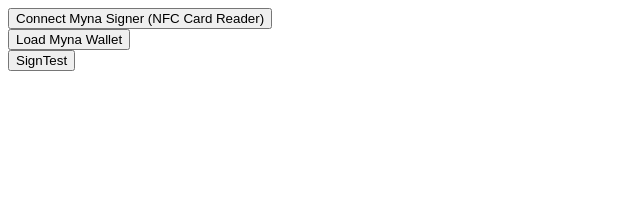
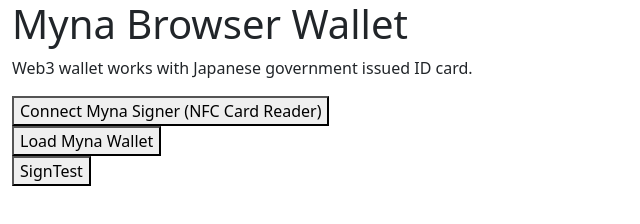
Before and after one commit to a42io/ETHGlobalTokyo2023, a browser extension: page BrowserWallet/index.html in a window 1280 px wide. Shown: the whole page, without its empty margins (0-640 px from the left). Drawn offline with Linux system fonts and the light colour scheme.

Commit message:
improve layout

```diff
--- a/BrowserWallet/index.html
+++ b/BrowserWallet/index.html
@@ -1,12 +1,19 @@
 <!DOCTYPE html>
 <html>
     <head>
+        <meta charset="utf-8">
+        <meta name="viewport" content="width=device-width, initial-scale=1">
+        <link href="bootstrap.min.css" rel="stylesheet">
         <title>Myna Browser Wallet</title>
         <script src="jquery-3.6.4.min.js"></script>
+        <script src="bootstrap.bundle.min.js"></script>
         <script src="ethers-5.2.umd.min.js"></script>
         <script src="main.js"></script>
     </head>
     <body>
+        <div class="container-fluid">
+            <h1>Myna Browser Wallet</h1>
+            <p>Web3 wallet works with Japanese government issued ID card.</p>
             <div>
                 <button onclick="connectMynaSigner()">Connect Myna Signer (NFC Card Reader)</button>
             </div>
@@ -16,5 +23,6 @@
             <div>
                 <button onclick="signTest()">SignTest</button>
             </div>
+        </div>
     </body>
 </html>
```
Also changed, not shown: BrowserWallet/bootstrap.bundle.min.js (added), BrowserWallet/bootstrap.min.css (added). Lines whose indentation alone changed are shown as unchanged.
